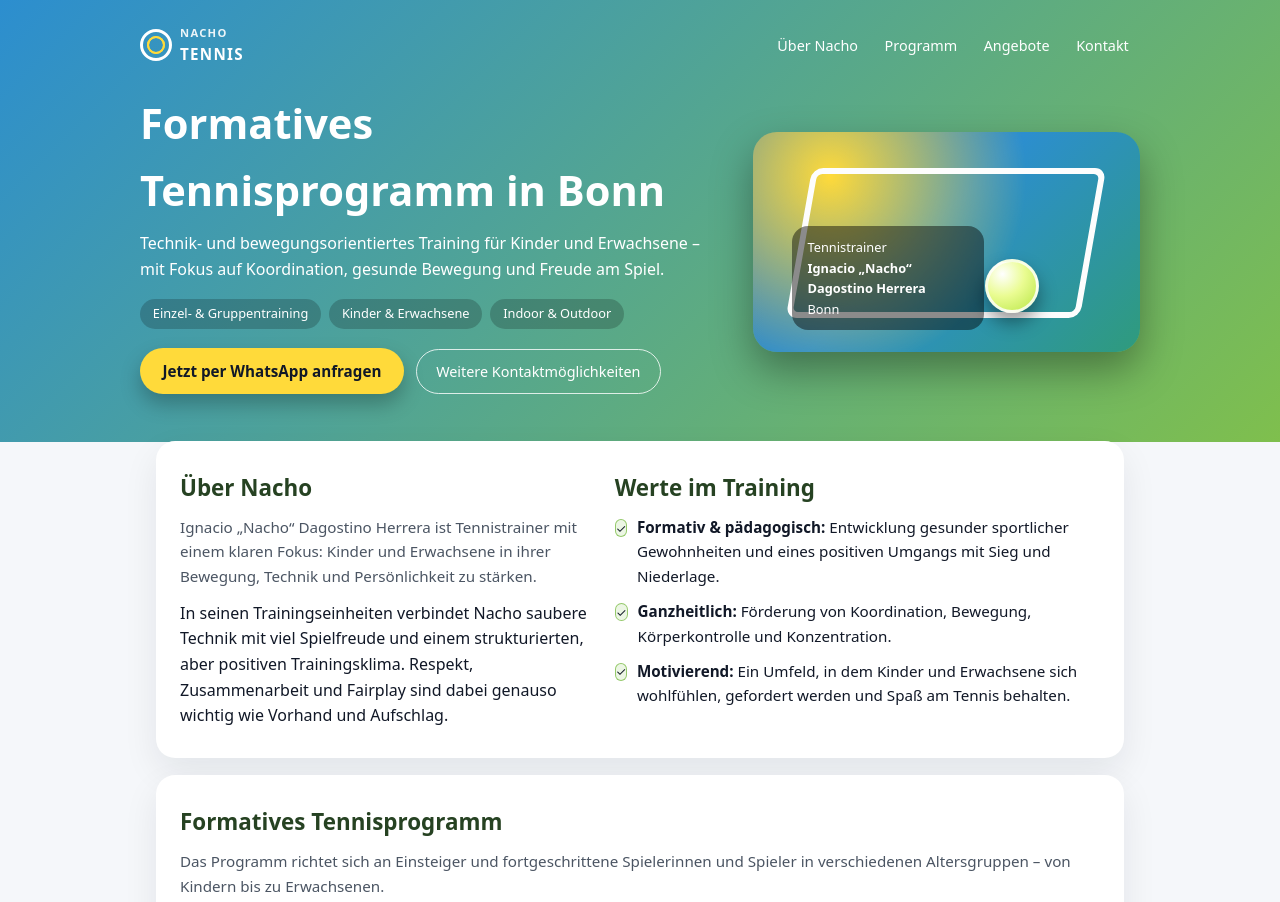
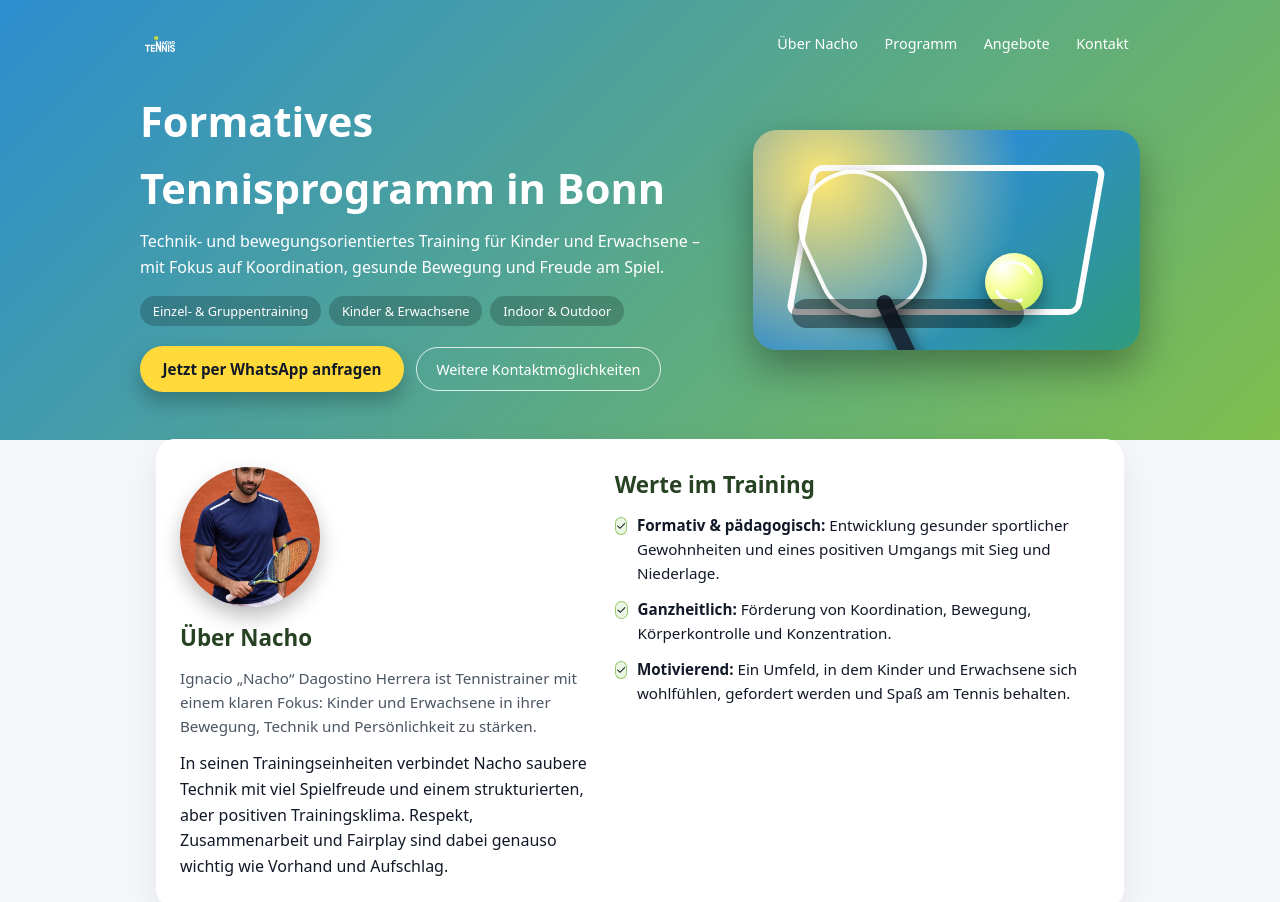
Before and after one commit to aitaninchen/nachotennis, a plain HTML site: page index.html in a window 1280 px wide. Shown: the top 902 px of the page. Drawn offline with Linux system fonts and the light colour scheme.

Commit message:
nachotennis.html

```diff
--- a/index.html
+++ b/index.html
@@ -22,6 +22,7 @@
       line-height: 1.6;
     }
     a { color: inherit; text-decoration: none; }
+
     header {
       background: linear-gradient(135deg, var(--blue), var(--green));
       color: #fff;
@@ -34,36 +35,17 @@
       justify-content: space-between;
       align-items: center;
     }
-    .logo {
-      display: flex;
-      gap: 0.5rem;
-      align-items: center;
-      font-weight: 700;
-      letter-spacing: 0.08em;
-      text-transform: uppercase;
+    .logo-img {
+      height: 40px;
+      width: auto;
+      display: block;
     }
-    .logo-ball {
-      width: 32px;
-      height: 32px;
-      border-radius: 50%;
-      border: 3px solid #fff;
-      position: relative;
-      overflow: hidden;
-    }
-    .logo-ball::before,
-    .logo-ball::after {
-      content: "";
-      position: absolute;
-      inset: 4px;
-      border-radius: 50%;
-      border: 2px solid var(--accent);
-    }
-    .nav a {
+    .nav-links a {
       font-size: 0.9rem;
       padding: 0.3rem 0.7rem;
       border-radius: 999px;
     }
-    .nav a:hover { background: rgba(255,255,255,0.2); }
+    .nav-links a:hover { background: rgba(255,255,255,0.2); }
 
     .hero {
       max-width: var(--max-width);
@@ -113,11 +95,12 @@
       border: 1px solid rgba(255,255,255,0.8);
       font-size: 0.9rem;
     }
+
     .hero-image {
       border-radius: 1.5rem;
       min-height: 220px;
       background:
-        radial-gradient(circle at 20% 20%, var(--accent), transparent 55%),
+        radial-gradient(circle at 18% 22%, #ffe773, transparent 55%),
         linear-gradient(135deg, #2e7ac2 0%, #2c8ecf 45%, #2f9b7c 100%);
       position: relative;
       box-shadow: 0 18px 40px rgba(0,0,0,0.35);
@@ -130,27 +113,66 @@
       border-radius: 0.7rem;
       transform: skewX(-10deg);
     }
+
+    /* Raqueta */
+    .hero-racket {
+      position: absolute;
+      width: 110px;
+      height: 150px;
+      border-radius: 70px 70px 65px 65px;
+      border: 4px solid rgba(255,255,255,0.92);
+      top: 17%;
+      left: 14%;
+      transform: rotate(-25deg);
+      box-shadow: 0 8px 18px rgba(0,0,0,0.45);
+    }
+    .hero-racket::after {
+      content: "";
+      position: absolute;
+      width: 16px;
+      height: 70px;
+      background: rgba(22,30,46,0.9);
+      border-radius: 12px;
+      bottom: -55px;
+      left: 37%;
+      box-shadow: 0 8px 16px rgba(0,0,0,0.5);
+    }
+
+    /* Pelota de tenis */
     .hero-ball {
       position: absolute;
-      width: 54px;
-      height: 54px;
+      width: 58px;
+      height: 58px;
       border-radius: 50%;
       left: 60%;
       bottom: 18%;
-      background: radial-gradient(circle at 30% 25%, #ffffff, #eafc92 45%, #b8e645 100%);
-      border: 3px solid rgba(255,255,255,0.8);
+      background: radial-gradient(circle at 30% 25%, #ffffff, #f7ff9a 40%, #b8e645 100%);
       box-shadow: 0 10px 18px rgba(0,0,0,0.4);
     }
+    .hero-ball::before,
+    .hero-ball::after {
+      content: "";
+      position: absolute;
+      inset: 8px;
+      border-radius: 50%;
+      border: 3px solid #fdfdfd;
+      border-color: #fdfdfd transparent;
+      transform: rotate(20deg);
+      opacity: 0.95;
+    }
+    .hero-ball::after {
+      transform: rotate(200deg);
+    }
+
+    /* Cuadro oscuro sin texto */
     .hero-badge {
       position: absolute;
       left: 10%;
       bottom: 10%;
-      background: rgba(0,0,0,0.45);
-      color: #fff;
-      padding: 0.7rem 1rem;
+      background: rgba(0,0,0,0.4);
       border-radius: 1rem;
-      font-size: 0.8rem;
-      max-width: 12rem;
+      padding: 0.9rem 1.1rem;
+      width: 60%;
     }
 
     main {
@@ -175,11 +197,24 @@
       color: #4b5563;
       margin-bottom: 0.8rem;
     }
+
     .grid-two {
       display: grid;
       grid-template-columns: minmax(0,1.1fr) minmax(0,1.3fr);
       gap: 1.5rem;
+      align-items: flex-start;
     }
+
+    /* Foto de Nacho */
+    .nacho-photo {
+      width: 140px;
+      height: 140px;
+      border-radius: 999px;
+      object-fit: cover;
+      box-shadow: 0 10px 20px rgba(0,0,0,0.25);
+      margin-bottom: 0.8rem;
+    }
+
     .list-icon {
       list-style: none;
     }
@@ -201,6 +236,7 @@
       font-size: 0.75rem;
       margin-top: 0.25rem;
     }
+
     .offers {
       display: grid;
       grid-template-columns: repeat(auto-fit, minmax(230px, 1fr));
@@ -232,6 +268,7 @@
       margin-right: 0.25rem;
       margin-top: 0.1rem;
     }
+
     .contact-grid {
       display: grid;
       grid-template-columns: minmax(0,1.4fr) minmax(0,1.2fr);
@@ -278,10 +315,11 @@
       flex-wrap: wrap;
       gap: 0.8rem;
     }
+
     @media (max-width: 800px) {
       .hero { grid-template-columns: minmax(0,1fr); }
       .hero-image { order: -1; }
-      .nav a { display: none; }
+      .nav-links { display: none; }
       main { margin-top: -0.8rem; }
       .grid-two, .contact-grid { grid-template-columns: minmax(0,1fr); }
     }
@@ -293,14 +331,10 @@
 <body>
 <header>
   <div class="nav">
-    <div class="logo">
-      <div class="logo-ball"></div>
-      <div>
-        <div style="font-size:0.7rem;opacity:0.9;">Nacho</div>
-        <div style="font-size:0.95rem;">Tennis</div>
-      </div>
-    </div>
-    <nav>
+    <a href="#" class="logo">
+      <img src="Logo_Nacho-03.svg" alt="Nacho Tennis Logo" class="logo-img" />
+    </a>
+    <nav class="nav-links">
       <a href="#about">Über Nacho</a>
       <a href="#program">Programm</a>
       <a href="#offers">Angebote</a>
@@ -326,12 +360,9 @@
 
     <div class="hero-image" aria-hidden="true">
       <div class="hero-court-line"></div>
+      <div class="hero-racket"></div>
       <div class="hero-ball"></div>
-      <div class="hero-badge">
-        Tennistrainer<br />
-        <strong>Ignacio „Nacho“ Dagostino Herrera</strong><br />
-        Bonn
-      </div>
+      <div class="hero-badge"></div>
     </div>
   </div>
 </header>
@@ -340,6 +371,7 @@
   <section id="about">
     <div class="grid-two">
       <div>
+        <img src="nacho.jpg" alt="Ignacio &quot;Nacho&quot; Dagostino Herrera" class="nacho-photo" />
         <h2>Über Nacho</h2>
         <p class="section-subtitle">
           Ignacio „Nacho“ Dagostino Herrera ist Tennistrainer mit einem klaren Fokus:
```
